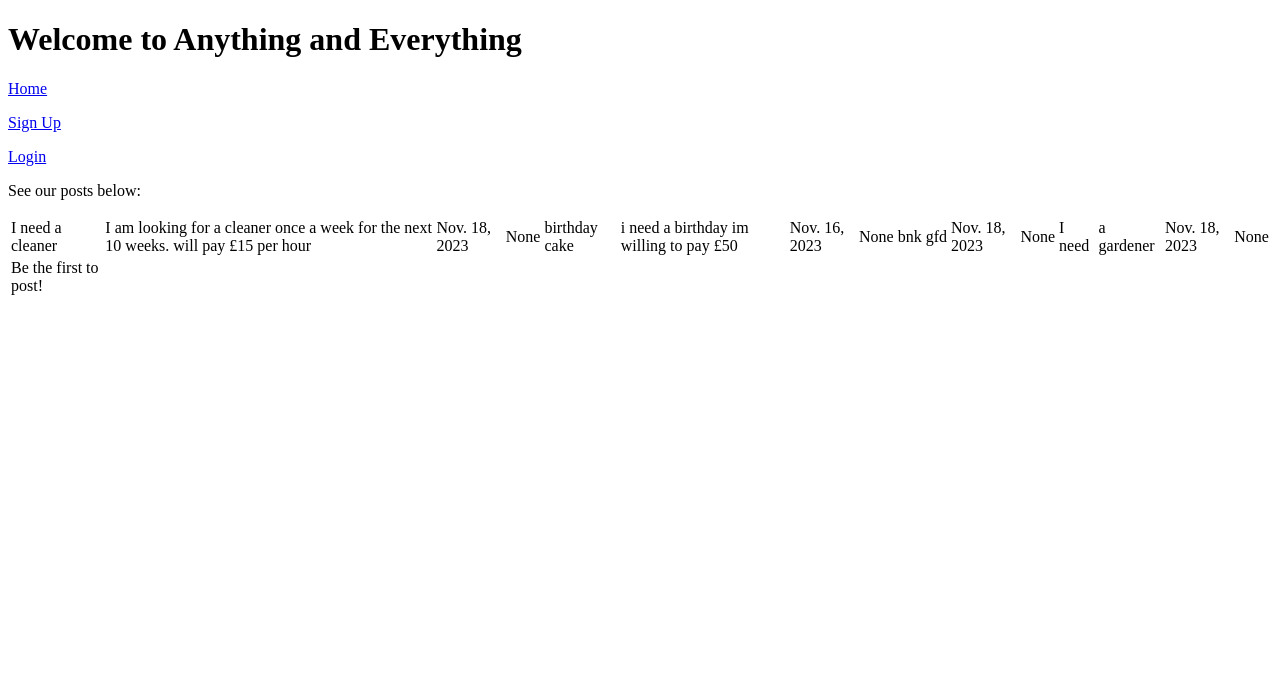
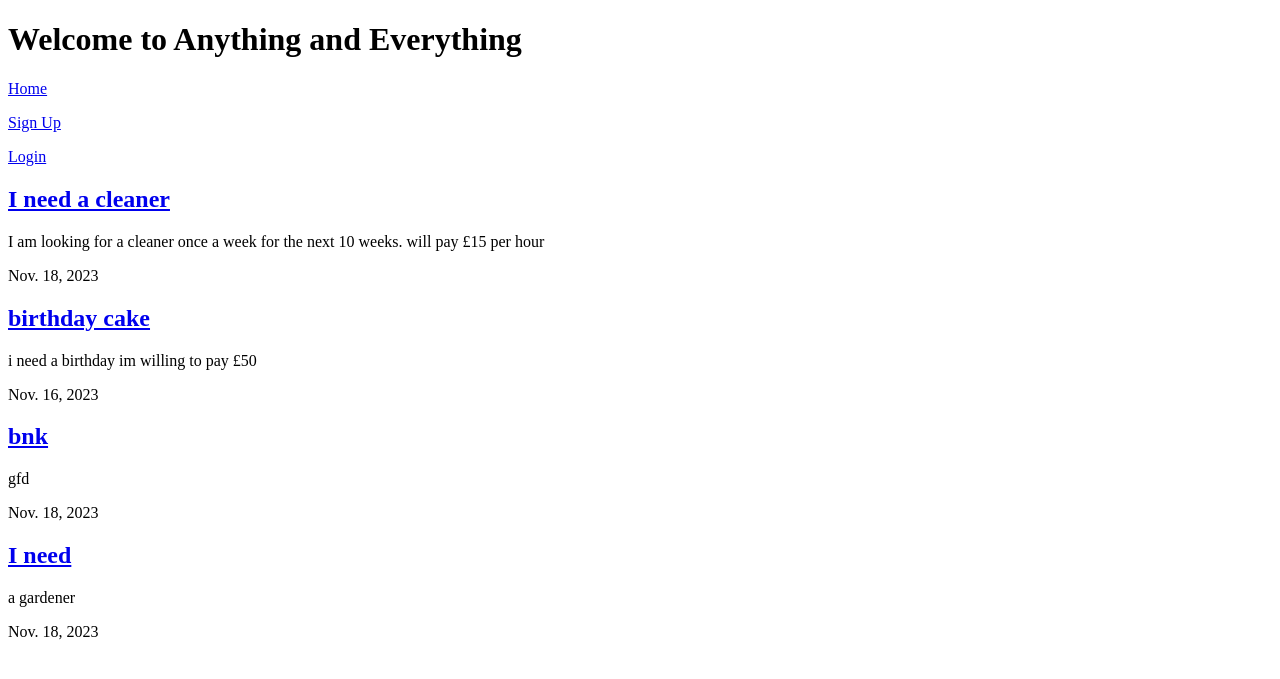
Before and after one commit to bolliebrain/anything-and-everything, a Django app: page / in a window 1280 px wide. Shown: the top 679 px of the page. Run offline with Django 3.2, Linux system fonts and the light colour scheme; data comes from the database, SQL or seed files in the repository.

Commit message:
added post_detail to extend post views

```diff
--- a/myaande/models.py
+++ b/myaande/models.py
@@ -1,5 +1,4 @@
 from django.db import models
-from django.urls import reverse
 from django.contrib.auth.models import User
 
 # Create your models here.
@@ -7,18 +6,13 @@ from django.contrib.auth.models import User
 
 class Post(models.Model):
     title = models.CharField(max_length=30, null=False, blank=False, unique=True)
+    slug = models.SlugField(null=True)
     user = models.ForeignKey(User, on_delete=models.CASCADE, related_name="aande_posts", null=True)
     description = models.CharField(max_length=100, null=False, blank=False)
     dateposted = models.DateField(auto_now=True)
 
     def __str__(self):
         return self.title
-
-    def number_of_comments(self):
-        return self.comments.count()
-
-    def get_absolute_url(self):
-        return reverse("addpost", kwargs={"pk": self.pk})
 
 class Comment(models.Model):
     commentpost = models.ForeignKey(Post, on_delete=models.CASCADE, related_name="aande_comments", null=True)
--- a/myaande/templates/myaande/aande.html
+++ b/myaande/templates/myaande/aande.html
@@ -1,49 +1,23 @@
 {% extends "myaande/basehome.html" %}
 
 {% block content %}
-    <p>
-        See our posts below:
-    </p>
-    <table>
-        <tr>
-            {% for post in object_list %}
-                <td>{{ post.title }}</td>
-                <td>{{ post.description }}</td>
-                <td>{{ post.dateposted }}</td>
-                <td>{{ post.user }}</td>
-                {% if user.is_authenticated %}
-                    <td>
-                        <a href="{% url 'editpost' %}">
-                            <button>Edit</button>
-                        </a>
-                    </td>
-                    <td>
-                        <a href="/delete/{{ pk }}">
-                            <button>Delete</button>
-                        </a>
-                    </td>
-                    <td>
-                        <a href="/comment/{{ comment.id }}">
-                            <button>Comment</button>
-                        </a>
-                    </td>
-                </tr>
-                {% endif %}
-            {% endfor %}
-            {% if user.is_authenticated %}
-                <tr><a href="/addapost">Add a post</a></tr>
-            {% endif %}
-                    {% for comment in comments %}
-                    <td>{{ comment.comment }}</td>
-                    <td>{{ comment.datecommented }}</td>
-                {% empty %}
-            <tr><td> Be the first to post!</td></tr>
-            {% endfor %}
-        </tr>
-    </table>
-    <body>
+<div>
+    <div>
+        {% if user.is_authenticated %}
+            <a href="/addapost">Add a post</a>
+        {% endif %}
+        {% for post in post_list %}
+        <a href="#">
+            <h2>{{ post.title }}</h2>
+        </a>
+        <p>{{ post.description }}</p>
+        <p>{{ post.dateposted }}</p>
+        {% if user.is_authenticated %}
+        <p>{{ post.user }}</p>
+        {% endif %}
+        {% empty %}
+        <p>Be the first to post!</p>
+        {% endfor %}
+    </div>
+</div>
 {% endblock %}
-
-
-</body>
-</html>
--- a/myaande/urls.py
+++ b/myaande/urls.py
@@ -1,11 +1,12 @@
 from django.urls import path, include
-from myaande.views import AandeView, PostAande, EditAande
+from myaande.views import AandeView
+#PostAande, EditAande
 from myaande import views
 
 urlpatterns = [
     path('', AandeView.as_view(), name="seeposts"),
-    path('addapost', PostAande.as_view(), name='addpost'),
-    path("edit/<int:pk>/", EditAande.as_view(), name='editpost'),
-    path('delete/<post_id>', views.delete_myaande, name='delete'),
-    path('comment/', views.CommentView, name='comment'),
+#    path('addapost', PostAande.as_view(), name='addpost'),
+#    path("<slug:slug>/edit", EditAande.as_view(), name='editpost'),
+#    path('delete/<post_id>', views.delete_myaande, name='delete'),
+#    path('comment/', views.CommentView, name='comment'),
 ]
--- a/myaande/views.py
+++ b/myaande/views.py
@@ -1,7 +1,6 @@
-from django.urls import reverse_lazy
 from django.shortcuts import render, redirect, get_object_or_404
 from django.views.generic import ListView
-from django.views.generic.edit import CreateView, UpdateView
+#from django.views.generic.edit import CreateView, UpdateView
 from django.views import View
 from .models import Post, Comment
 from .forms import PostForm, CommentForm
@@ -39,14 +38,16 @@ class AandeView(ListView):
 #                return redirect('seeposts')
 #            return render(request, self.template_name, {"form": form})
 
-class PostAande(CreateView):
-    model = Post
-    form_class = PostForm
-    template_name = 'myaande/add_post.html'
+#class AandeDetail(View):
 
-    def form_valid(self, form_class):
-        form_class.instance.user = self.request.user
-        return super().form_valid(form_class)
+#class PostAande(CreateView):
+#    model = Post
+#    form_class = PostForm
+#    template_name = 'myaande/add_post.html'
+
+#    def form_valid(self, form_class):
+#        form_class.instance.user = self.request.user
+#        return super().form_valid(form_class)
 
 
 #    def post_myaande(request):
@@ -63,10 +64,10 @@ class PostAande(CreateView):
 #    }
 #    return render(request, 'myaande/add_post.html', collection)
 
-class EditAande(UpdateView):
-    model = Post
-    form_class = PostForm
-    template_name = "myaande/edit_post.html"
+#class EditAande(UpdateView):
+#    model = Post
+#    form_class = PostForm
+#    template_name = "myaande/edit_post.html"
 
 
 
@@ -84,38 +85,38 @@ class EditAande(UpdateView):
 #        }
 #        return render(request, 'myaande/edit_post.html', collection)
 
-def delete_myaande(request, post_id):
-    post = get_object_or_404(Post, id=post_id)
-    post.delete()
-    return redirect('seeposts')
+#def delete_myaande(request, post_id):
+#    post = get_object_or_404(Post, id=post_id)
+#    post.delete()
+#    return redirect('seeposts')
 
-class CommentView():
-    def get(request):
-        comments = Comment.objects.get()
-        collection = {
-                "post": post,
-                "comments": comments,
-                "comment_form": CommentForm,
-                }
-        return render(
-            request, 'myaande/comment_post.html', collection)
+#class CommentView():
+#    def get(request):
+#        comments = Comment.objects.get()
+#        collection = {
+#                "post": post,
+#                "comments": comments,
+#                "comment_form": CommentForm,
+#        return render(
+#                }
+#            request, 'myaande/comment_post.html', collection)
 
-    def post(request):
-        if request.method == 'POST':
-            comment_form = CommentForm(request.POST)
-            if comment_form.is_valid():
-                comment = comment_form.save(commit=False)
-                comment.user = request.user
-                comment.save()
-                return redirect ('comment')
-                comment_form = CommentForm()
-        else:
-            comment_form = CommentForm()
+#    def post(request):
+#        if request.method == 'POST':
+#            comment_form = CommentForm(request.POST)
+#            if comment_form.is_valid():
+#                comment = comment_form.save(commit=False)
+#                comment.user = request.user
+#                comment.save()
+#                return redirect ('comment')
+#                comment_form = CommentForm()
+#        else:
+#            comment_form = CommentForm()
 
-        comments = Comment.objects.all()
-        collection = {
-            "post": post,
-            'comment_form': CommentForm,
-            'comments': comments
-        }
-        return render(request, 'myaande/comment_post.html', collection)
+#        comments = Comment.objects.all()
+#        collection = {
+#            "post": post,
+#            'comment_form': CommentForm,
+#            'comments': comments
+#        }
+#        return render(request, 'myaande/comment_post.html', collection)
```
Also changed, not shown: myaande/templates/myaande/post_detail.html (added, +35 -0 lines), myaande/migrations/0005_post_slug.py (added).
